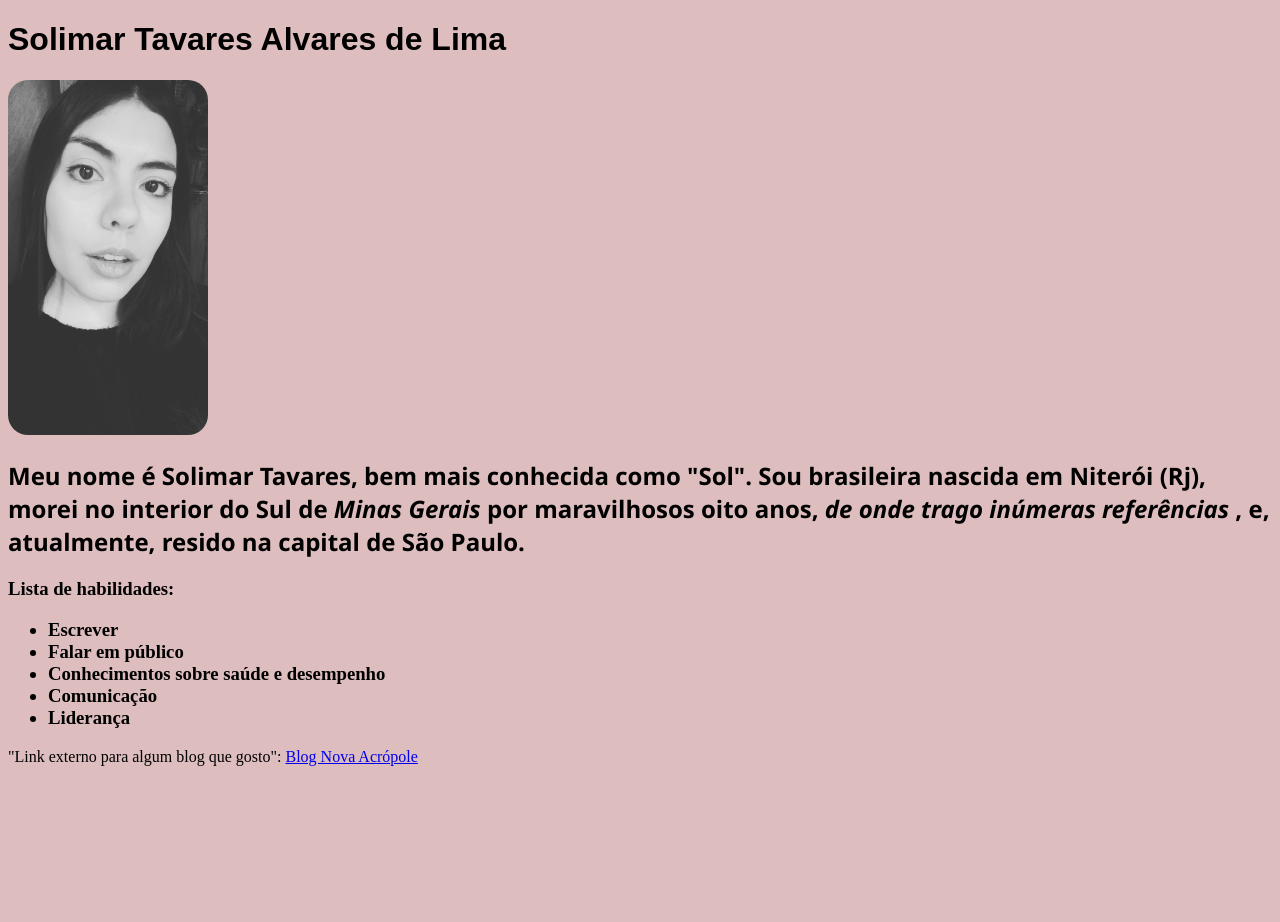
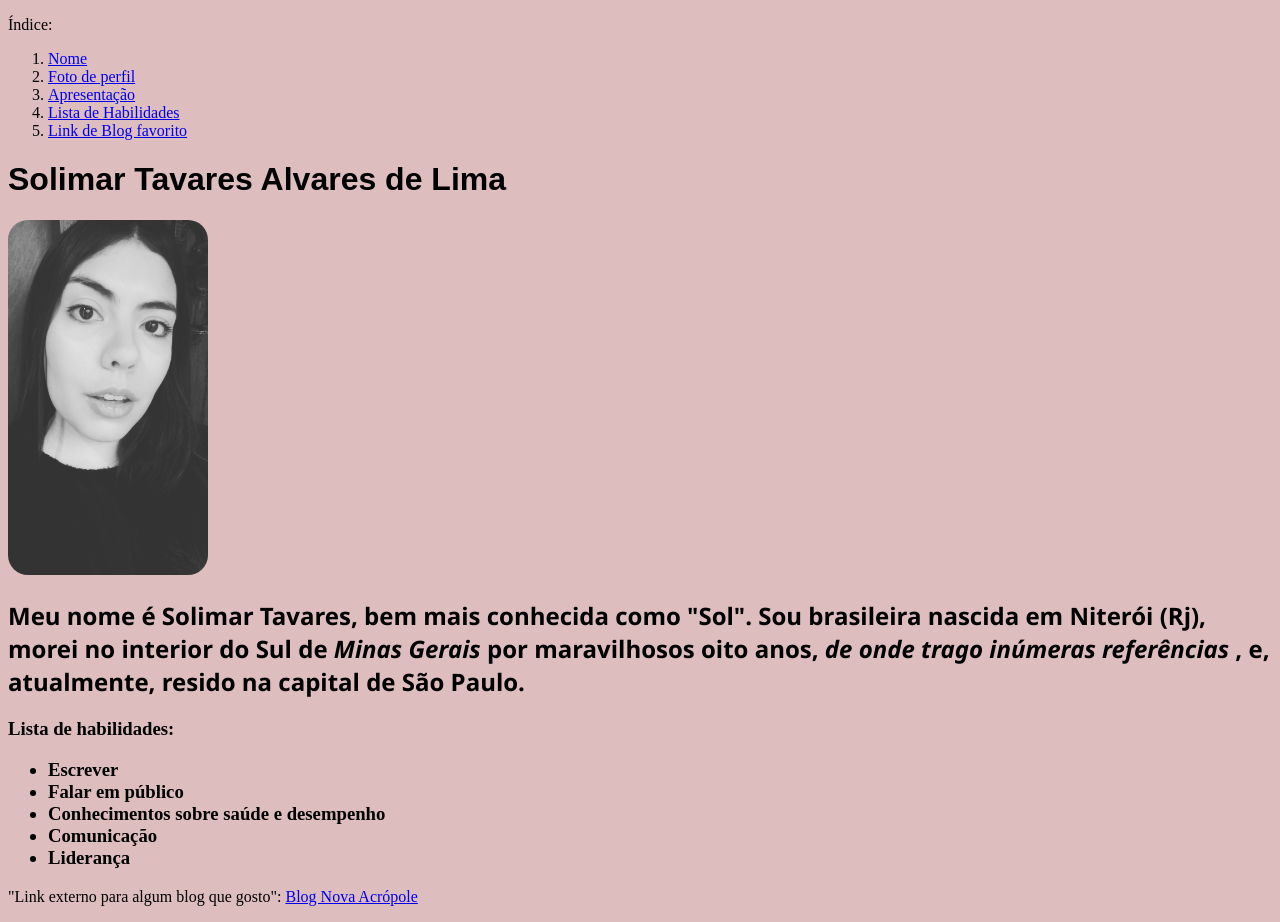
Before and after one commit to soltavares/soltavares.github.io, a plain HTML site: page index.html in a window 1280 px wide. Before the commit the page ends 800 px from the top, so only its background shows below. Drawn offline with Linux system fonts and the light colour scheme.

Commit message:
inserindo id

```diff
--- a/index.html
+++ b/index.html
@@ -33,20 +33,29 @@
     </style>
 </head>
 <body>
-    <h1>Solimar Tavares Alvares de Lima</h1>
-    <img src="IMG_20170818_075538_939-1.jpg" width="200px" alt="Foto de Solimar"><br>
-    <h2>Meu nome é Solimar Tavares, bem mais conhecida como "Sol". Sou brasileira nascida em Niterói (Rj), morei no interior do Sul de <em>Minas Gerais</em> por maravilhosos oito anos, <em>de onde trago inúmeras referências</em> , e, atualmente, resido na capital de São Paulo.</h2>
+    <p>Índice:
+        <ol>
+            <li><a href="#name">Nome</a></li>
+            <li><a href="#foto-perfil">Foto de perfil</a></li>
+            <li><a href="#apresentacao">Apresentação</a></li>
+            <li><a href="#habilidades">Lista de Habilidades</a></li>
+            <li><a href="#blog">Link de Blog favorito</a></li>
+        </ol>
+    </p>
+    <h1 id="name">Solimar Tavares Alvares de Lima</h1>
+    <img id="foto-perfil" src="IMG_20170818_075538_939-1.jpg" width="200px" alt="Foto de Solimar"><br>
+    <h2 id="apresentacao">Meu nome é Solimar Tavares, bem mais conhecida como "Sol". Sou brasileira nascida em Niterói (Rj), morei no interior do Sul de <em>Minas Gerais</em> por maravilhosos oito anos, <em>de onde trago inúmeras referências</em> , e, atualmente, resido na capital de São Paulo.</h2>
 
-    <h3>Lista de habilidades:<ul>
-    <li><strong>Escrever</strong></li>
+    <h3 id="habilidades">Lista de habilidades:<ul>
+    <li>Escrever</li>
     <li>Falar em público</li>
     <li>Conhecimentos sobre saúde e desempenho</li>
-    <li><strong>Comunicação</strong></li>
+    <li>Comunicação</li>
     <li>Liderança</li>
 </ul>
 </h3>
 
-    <p>"Link externo para algum blog que gosto": <a href="https://nova-acropole.org.br/" target="_blank">Blog Nova Acrópole</a></p>
+    <p id="blog">"Link externo para algum blog que gosto": <a href="https://nova-acropole.org.br/" target="_blank">Blog Nova Acrópole</a></p>
 
 
 
```
